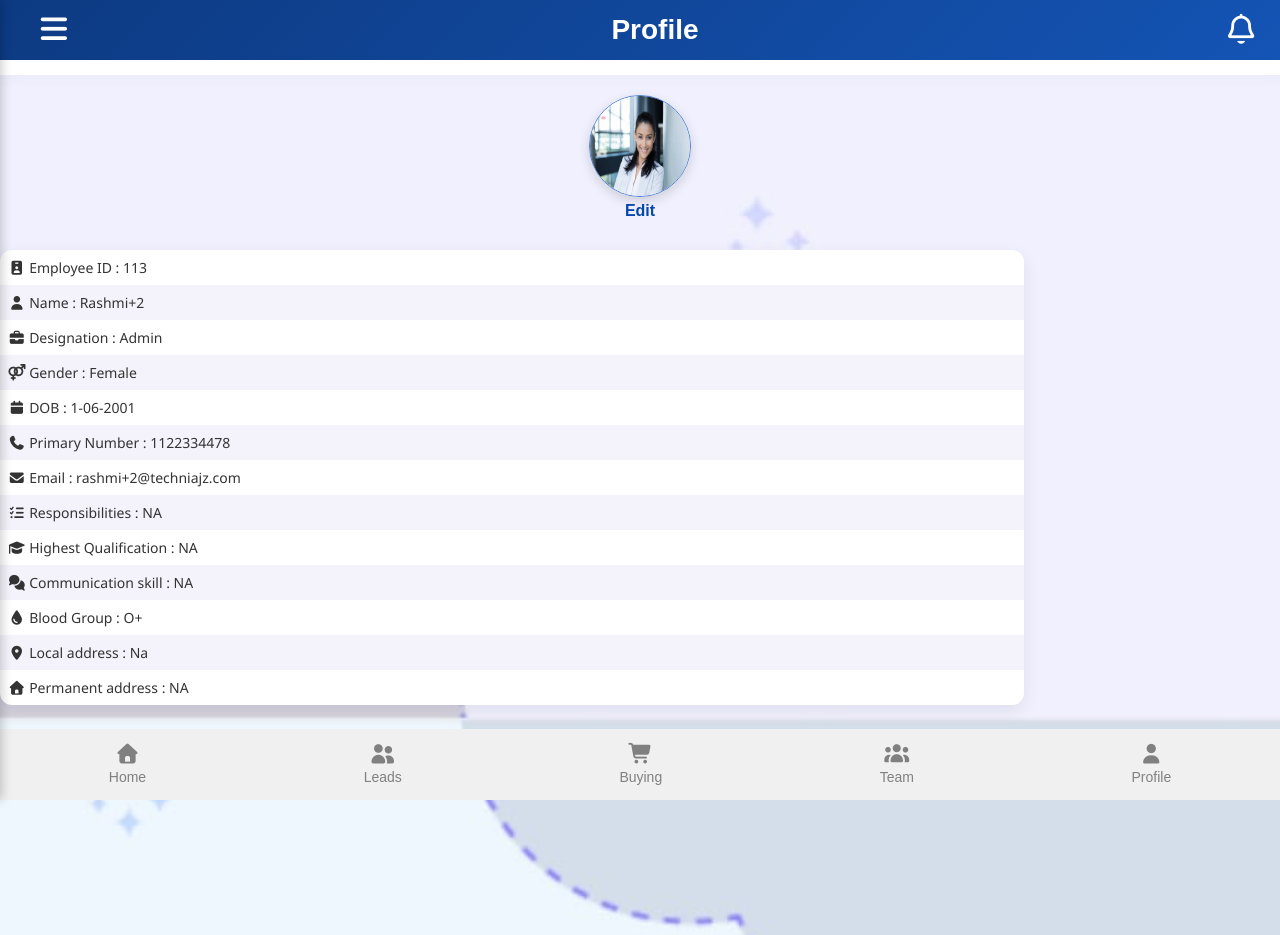
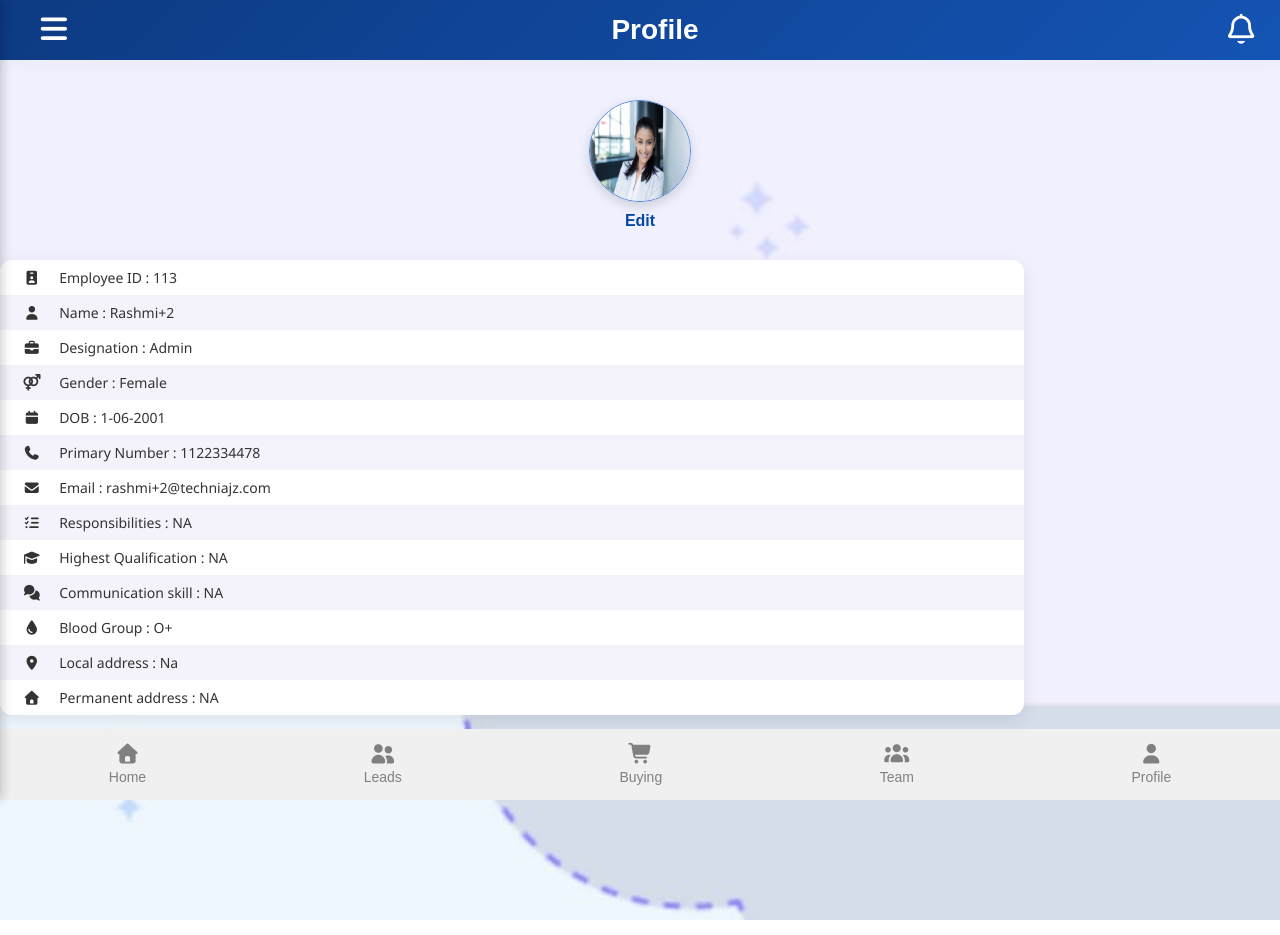
Before and after one commit to MohdTalha835/upmyteam, a React (Vite) app: page /Profile in a window 1280 px wide. Built offline with nearby package versions, Linux system fonts and the light colour scheme.

Commit message:
employee details css change

```diff
--- a/src/index.css
+++ b/src/index.css
@@ -759,7 +759,8 @@ input:checked + .slider:before {
   display: flex;
   justify-content: center;
   align-items: center;
-  margin: 15px 0px;
+  /* margin: 15px 0px; */
+  padding: 20px;
 }
 
 .main-container .profile-logo img {
@@ -1130,6 +1131,17 @@ input:checked + .slider:before {
     top: 21px;
     height: 77%;
   }
+    .employee-details {
+    flex: 1;
+    width: 100%;
+  }
+    .employee-details td {
+    font-size: 15px;
+    padding: 12px 5px;
+  }
+  .employee-details td .fas{
+    padding: 0px 15px;
+  }
 
   .buttons-group {
     display: flex;
```
